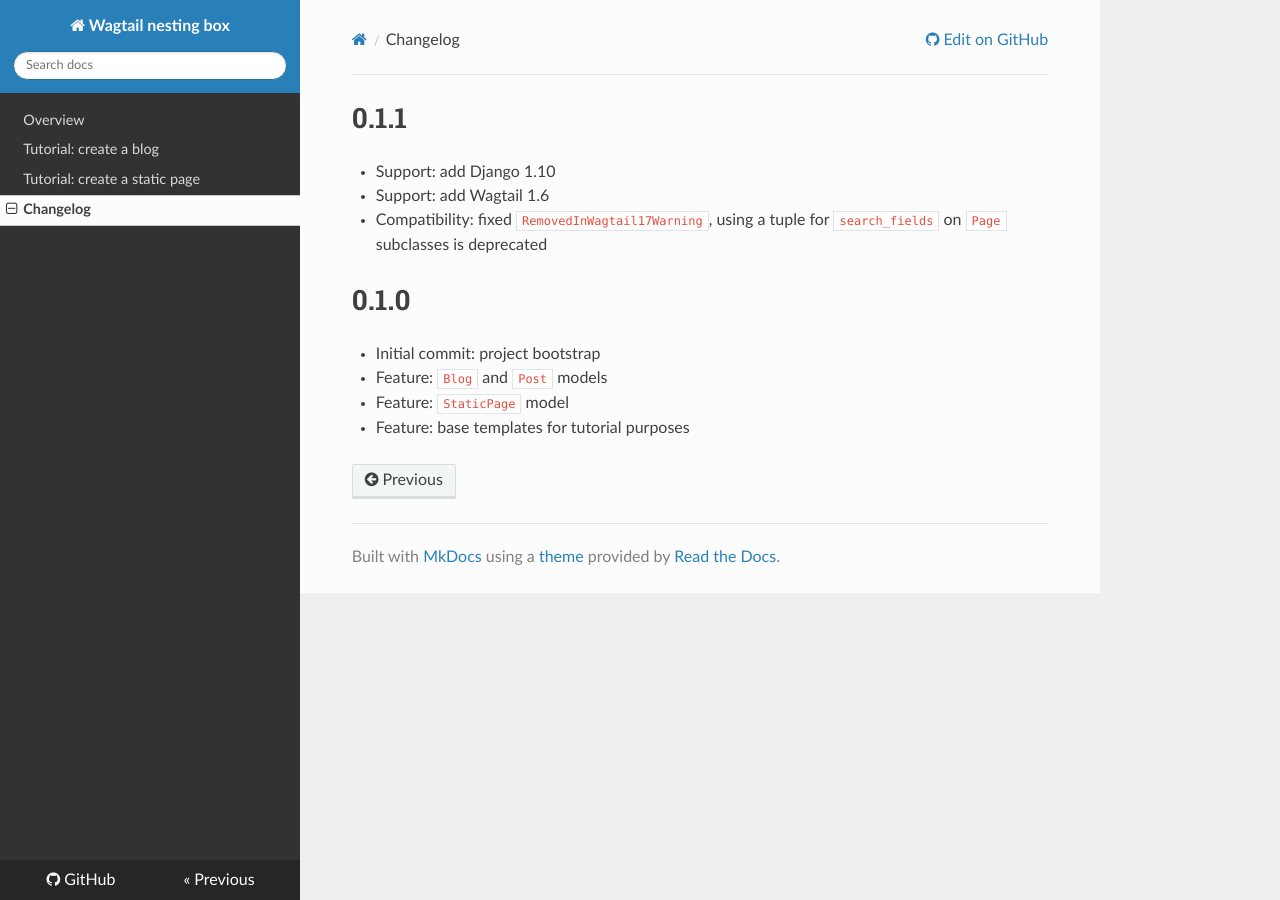
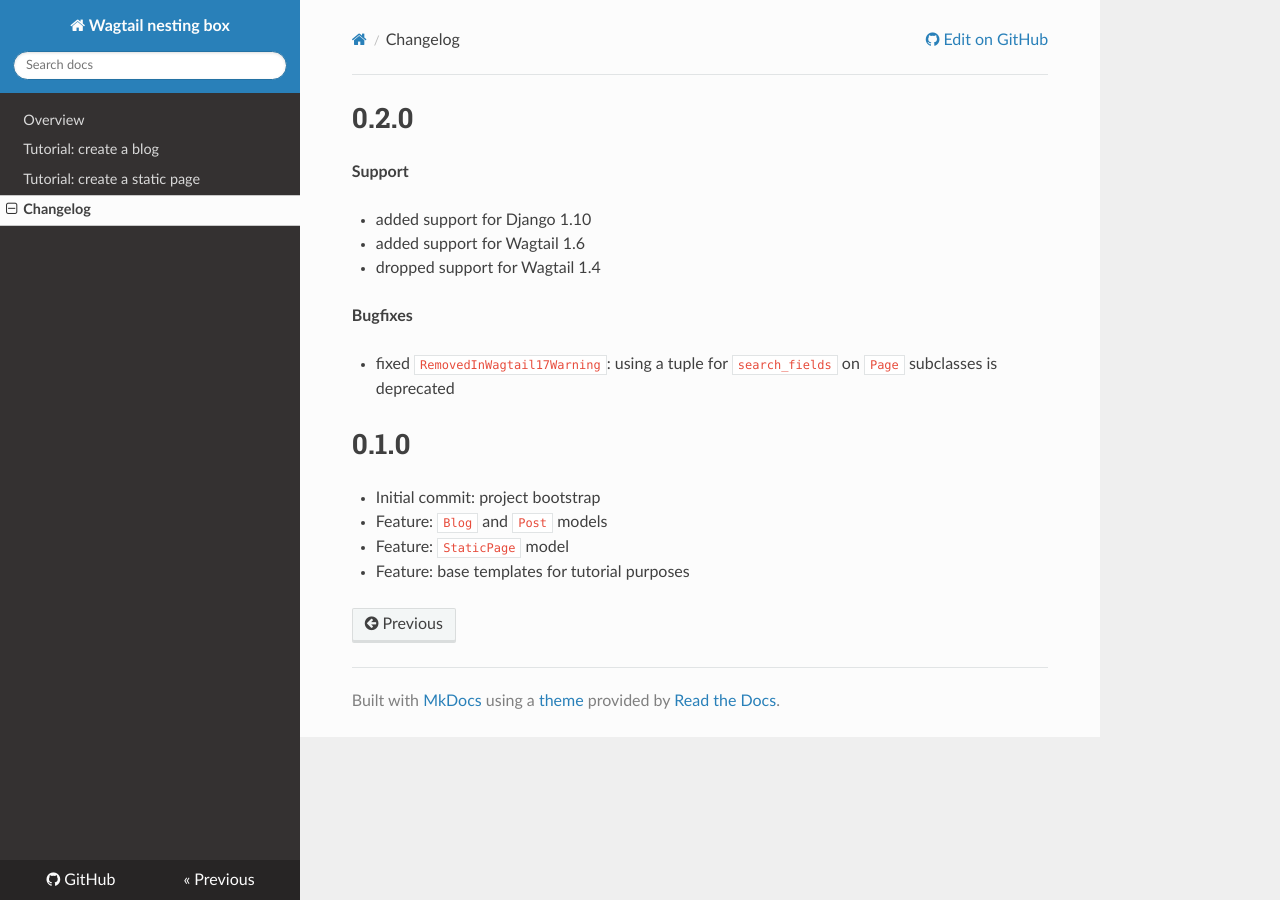
Before and after one commit to palazzem/wagtail-nesting-box, an MkDocs documentation site: the page built from docs/changelog.md, in a window 1280 px wide. Built offline with MkDocs 1.6.1, drawn with Linux system fonts in a browser that asks for light colours; nearby versions of some CDN libraries; old or Windows-style settings are respelled for this version of MkDocs.

Commit message:
dropped support for Wagtail 1.4

```diff
--- a/docs/changelog.md
+++ b/docs/changelog.md
@@ -1,9 +1,14 @@
-# 0.1.1
+# 0.2.0
 
-* Support: add Django 1.10
-* Support: add Wagtail 1.6
-* Compatibility: fixed ``RemovedInWagtail17Warning``, using a tuple for
-  ``search_fields`` on ``Page`` subclasses is deprecated
+**Support**
+
+* added support for Django 1.10
+* added support for Wagtail 1.6
+* dropped support for Wagtail 1.4
+
+**Bugfixes**
+
+* fixed ``RemovedInWagtail17Warning``: using a tuple for ``search_fields`` on ``Page`` subclasses is deprecated
 
 # 0.1.0
 
```
Also changed, not shown: README.rst, 1 other file.
